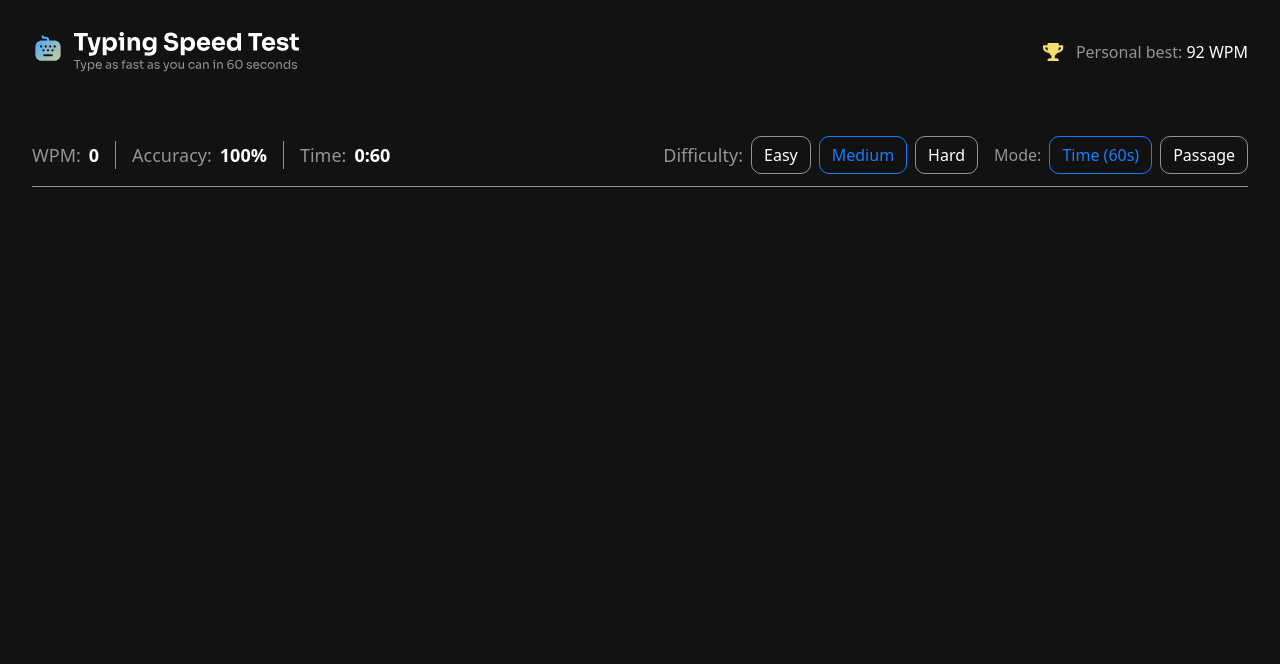
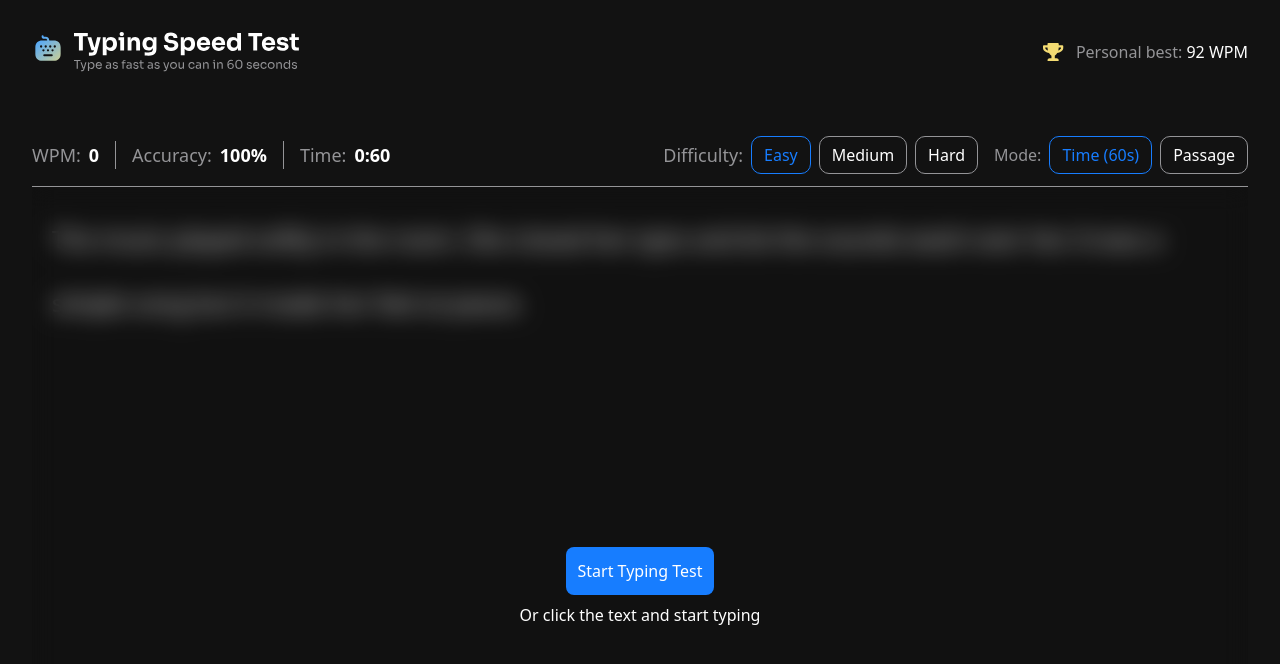
Before and after one commit to iamtridwan/typing-speed-test, a React (Vite) app: page / in a window 1280 px wide. Shown: the top 664 px of the page. Built offline with nearby package versions, Linux system fonts and the light colour scheme; a web font is replaced by a local one.

Commit message:
added textarea and modal

```diff
--- a/src/App.tsx
+++ b/src/App.tsx
@@ -1,13 +1,26 @@
-import { useState } from "react";
+import { useEffect, useState } from "react";
 import "./App.css";
 import Header from "./components/Header";
 import ScoreBoard from "./components/ScoreBoard";
 import Controls from "./components/Controls";
+import TextArea from "./components/TextArea";
+import { getData } from "./lib/utils";
 
 function App() {
   const [score, setScore] = useState(92);
-  const [currentLevel, setCurrentLevel] = useState("Medium");
+  const [currentLevel, setCurrentLevel] = useState("Easy");
   const [currentTime, setCurrentTime] = useState("Time (60s)");
+  const [startTime, setStartTime] = useState(false);
+  const [currentText, setCurrentText] = useState("");
+
+  const handleGetData = () => {
+    const text = getData(currentLevel);
+    setCurrentText(text);
+  };
+
+  useEffect(() => {
+    handleGetData();
+  }, [currentLevel]);
 
   return (
     <>
@@ -21,6 +34,11 @@ function App() {
           setTime={setCurrentTime}
         />
       </div>
+      <TextArea
+        currentText={currentText}
+        startTime={startTime}
+        setStartTime={() => setStartTime(true)}
+      />
     </>
   );
 }
--- /dev/null
+++ b/src/components/Modal.tsx
@@ -0,0 +1,21 @@
+type Props = {
+  setStartTime: () => void;
+};
+
+const Modal = ({ setStartTime }: Props) => {
+  return (
+    <div className="absolute top-0 left-0 w-full h-full  backdrop-blur-md bg-black/5">
+      <div className="w-full h-full flex items-center flex-col justify-center">
+        <button
+          onClick={setStartTime}
+          className="bg-[#177DFF] hover:cursor-pointer text-white rounded-lg p-3 text-base font-medium"
+        >
+          Start Typing Test
+        </button>
+        <p className="text-white mt-2">Or click the text and start typing</p>
+      </div>
+    </div>
+  );
+};
+
+export default Modal;
--- /dev/null
+++ b/src/components/TextArea.tsx
@@ -0,0 +1,18 @@
+import Modal from "./Modal";
+
+type Props = {
+  currentText: string;
+  startTime: boolean;
+  setStartTime: () => void;
+};
+
+const TextArea = ({ currentText, startTime, setStartTime }: Props) => {
+  return (
+    <div className="w-full p-5 h-screen relative">
+      <p className="text-start text-lg md:text-xl lg:text-2xl leading-16">{currentText}</p>
+      {!startTime && <Modal setStartTime={setStartTime} />}
+    </div>
+  );
+};
+
+export default TextArea;
```
